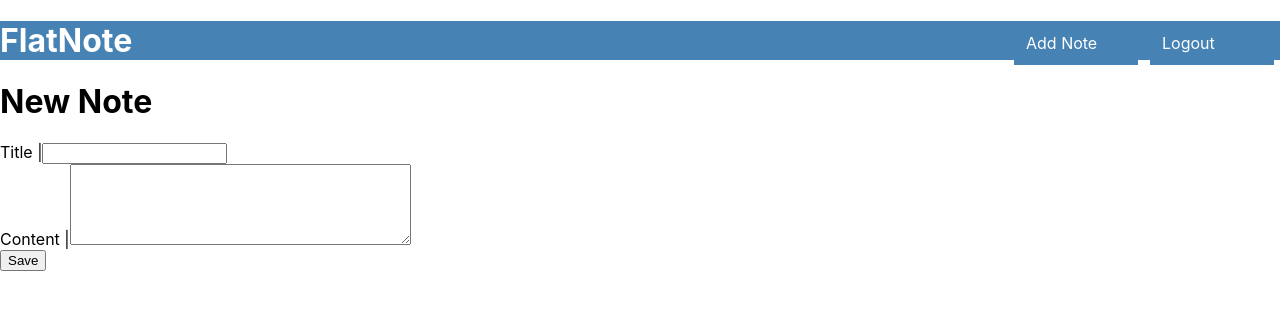
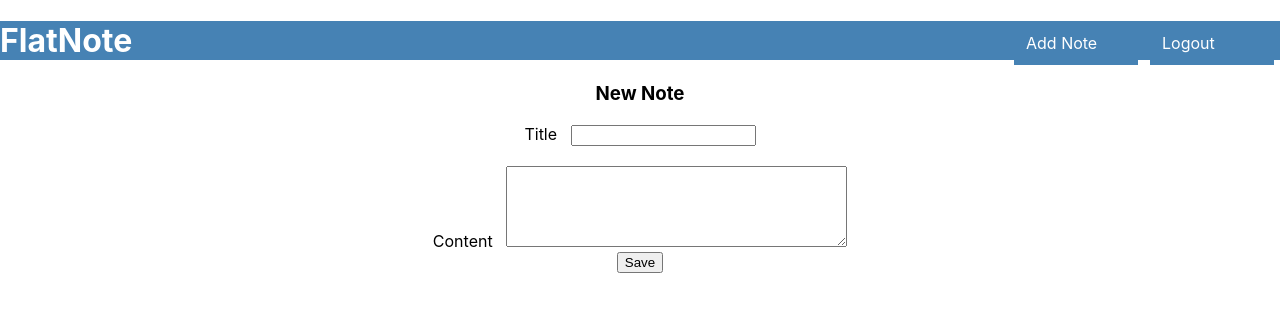
Before and after one commit to nmg9964/flatnote-frontend, a React (Create React App) app: page /note/new in a window 1280 px wide. Shown: the top 312 px of the page. Built offline with nearby package versions, Linux system fonts and the light colour scheme.

Commit message:
reformatted forms

```diff
--- a/src/components/AddNoteForm.js
+++ b/src/components/AddNoteForm.js
@@ -46,17 +46,18 @@ class AddNoteForm extends Component {
     return (
     <div>
       <Navbar />
-      <h1>New Note</h1>
+      <div className='render-note'>
+        <h3>New Note</h3>
         <form onSubmit={this.handleOnSubmit}>
 
-        Title |
+          Title &nbsp;&nbsp;
           <input
           type='text'
           name='title'
           value={this.state.title}
-        onChange={this.handleOnChange}/><br></br>
+          onChange={this.handleOnChange}/><br></br><br></br>
 
-        Content |
+          Content &nbsp;&nbsp;
           <textarea
           name="content"
           cols="40" rows="5"
@@ -65,6 +66,7 @@ class AddNoteForm extends Component {
 
           <input value='Save' type='submit'/>
         </form>
+      </div>
     </div>
     )
   }
--- a/src/components/EditNoteForm.js
+++ b/src/components/EditNoteForm.js
@@ -46,14 +46,14 @@ class EditNoteForm extends Component {
       <h3>Edit Note</h3>
       <form onSubmit ={this.handleOnSubmit}>
 
-        Title |
+        Title &nbsp;&nbsp;
         <input
         type='text'
         name='title'
         value={this.state.title}
-        onChange={this.handleOnChange}/><br></br>
+        onChange={this.handleOnChange}/><br></br><br></br>
 
-        Content |
+        Content &nbsp;&nbsp;
         <textarea
         name="content"
         cols="40" rows="5"
--- a/src/components/NoteCard.js
+++ b/src/components/NoteCard.js
@@ -35,10 +35,10 @@ class NoteCard extends Component {
             <h3>{this.props.note.title}</h3>
               <p>{this.props.note.content}</p><br></br>
               <button onClick={() => this.handleEdit(this.props.note)}>Edit</button><br></br>
-              <button onClick={() => this.handleDelete(this.props.note)}>Delete</button><br></br>
+              <button onClick={() => this.handleDelete(this.props.note)}>Delete</button><br></br><br></br>
               {console.log(this.props.note)}
               {this.props.note.tags.map(tag => {
-                return `#${tag.text}`
+                return `Tags: #${tag.text}`
               })}
           </div>}
       </div>
```
Lines whose indentation alone changed are shown as unchanged.
